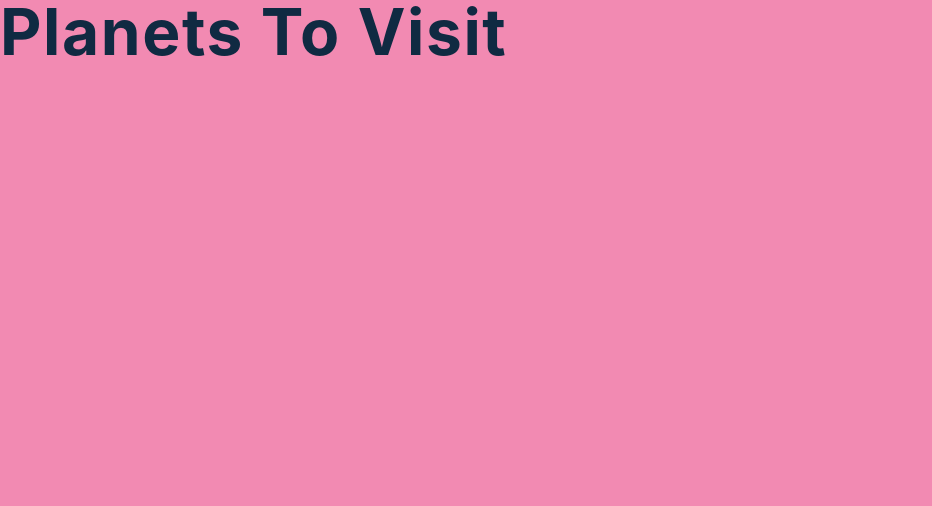
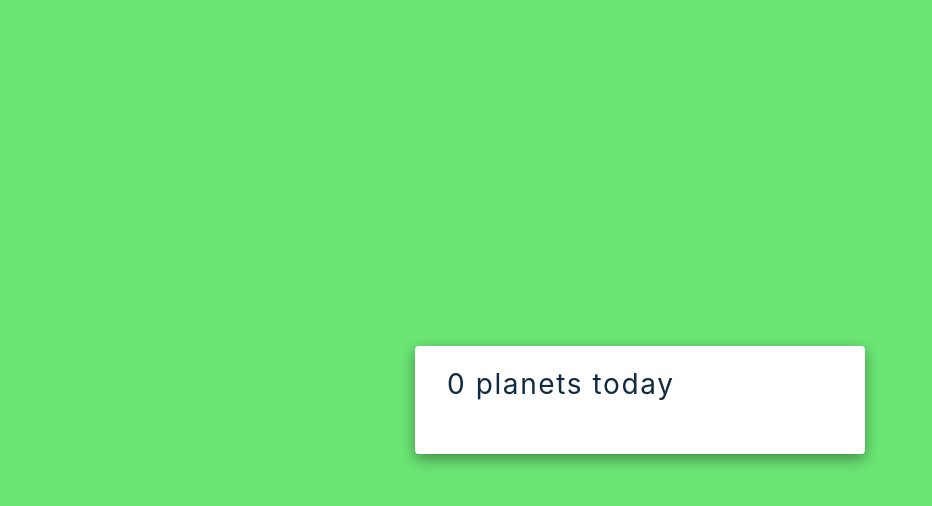
Before and after one commit to l33th/planet-visits, a React (Create React App) app: page / in a window 1280 px wide. Shown: the top 506 px of the page, without its empty margins (0-932 px from the left). Built offline with nearby package versions, Linux system fonts and the light colour scheme.

Commit message:
Container - 0 Planets

```diff
--- a/src/App.js
+++ b/src/App.js
@@ -1,7 +1,7 @@
 import React, { useState } from "react";
 import VisitPlanets from "./components/VisitPlanets";
 import data from "./data";
-import List from "./List";
+import List from "./components/List";
 
 const App = () => <VisitPlanets />;
 
--- a/src/components/VisitPlanets.js
+++ b/src/components/VisitPlanets.js
@@ -3,7 +3,11 @@ import React from 'react'
 const VisitPlanets = () => {
     return (
         <div>
-            <h1>Planets To Visit</h1>
+            <main>
+                <section className='container'>
+                    <h3>0 planets today</h3>
+                </section>
+            </main>
         </div>
     )
 }
--- a/src/index.css
+++ b/src/index.css
@@ -59,7 +59,7 @@ Global Styles
 body {
   font-family: -apple-system, BlinkMacSystemFont, 'Segoe UI', Roboto, Oxygen,
     Ubuntu, Cantarell, 'Open Sans', 'Helvetica Neue', sans-serif;
-  background: var(--clr-pink);
+  background: var(--clr-green-light);
   color: var(--clr-grey-9);
   line-height: 1.5;
   font-size: 0.875rem;
```
Also changed, not shown: src/components/List.js (renamed from src/List.js).
